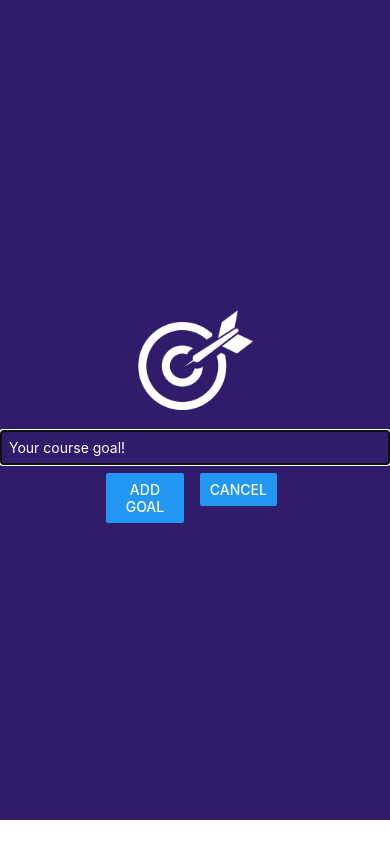
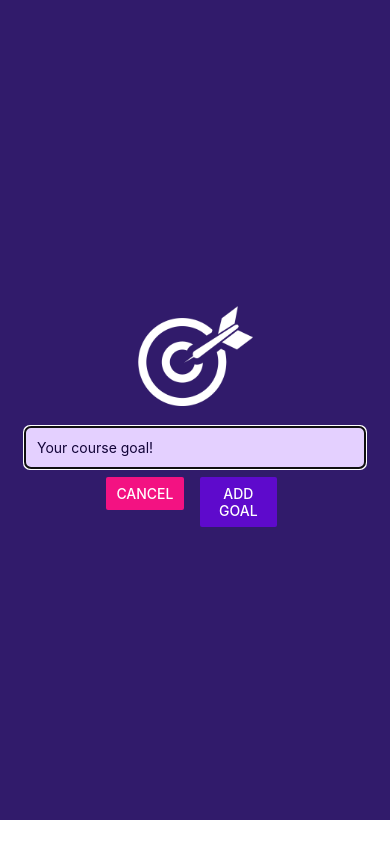
Before and after one commit to matovu-farid/rncource, a React Native app: screen / in a window 390 px wide. Both pictures are taken after a click on the button "ADD NEW GOAL ...". Built offline with nearby package versions, Linux system fonts and the light colour scheme.

Commit message:
Style goal input

```diff
--- a/components/GoalInput.js
+++ b/components/GoalInput.js
@@ -23,15 +23,15 @@ function GoalInput({ addGoalHandler, visible, closeModel }) {
           style={styles.textInput}
           onChangeText={goalInputHandler}
           placeholder="Your course goal!"
-          placeholderTextColor='#fff'
+          // placeholderTextColor='#120438'
 
         />
         <View style={styles.buttonContainer}>
           <View style={styles.button}>
-            <Button onPress={onAddGoal} title="Add Goal" />
+            <Button onPress={closeModel} color='#f31282' title="Cancel" />
           </View>
           <View style={styles.button}>
-            <Button onPress={closeModel} title="Cancel" />
+            <Button onPress={onAddGoal} color='#5e0acc' title="Add Goal" />
           </View>
         </View>
       </View>
@@ -47,21 +47,23 @@ const styles = StyleSheet.create({
     width: 115,
     height: 100,
     margin: 20
-    // padding: 40,
   },
   inputContainer: {
     flex: 1,
     justifyContent: "center",
     alignItems: "center",
     marginBottom: 24,
-    backgroundColor: '#311b6b'
+    backgroundColor: '#311b6b',
+    paddingHorizontal: 24,
   },
   textInput: {
     borderWidth: 1,
-    borderColor: "#ccc",
+    borderColor: "#e4d0ff",
+    backgroundColor: "#e4d0ff",
+    color: '#120438',
+    borderRadius: 6,
     width: "100%",
-    padding: 8,
-    color: '#fff',
+    padding: 12,
 
   },
   buttonContainer: {
```
